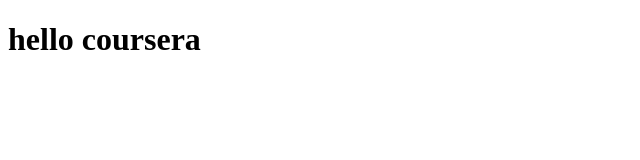
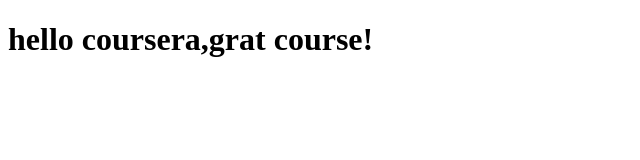
Before and after one commit to MariamAymaan/coursera-test-, a plain HTML site: page site/index.html in a window 1280 px wide. Shown: the whole page, without its empty margins (0-640 px from the left). Drawn offline with Linux system fonts and the light colour scheme.

Commit message:
editing the site

```diff
--- a/site/index.html
+++ b/site/index.html
@@ -4,6 +4,6 @@
 	<title>hello coursera</title>
 </head>
 <body>
- <h1>hello coursera <h1>
+ <h1>hello coursera,grat course! <h1>
 </body>
 </html>
```
